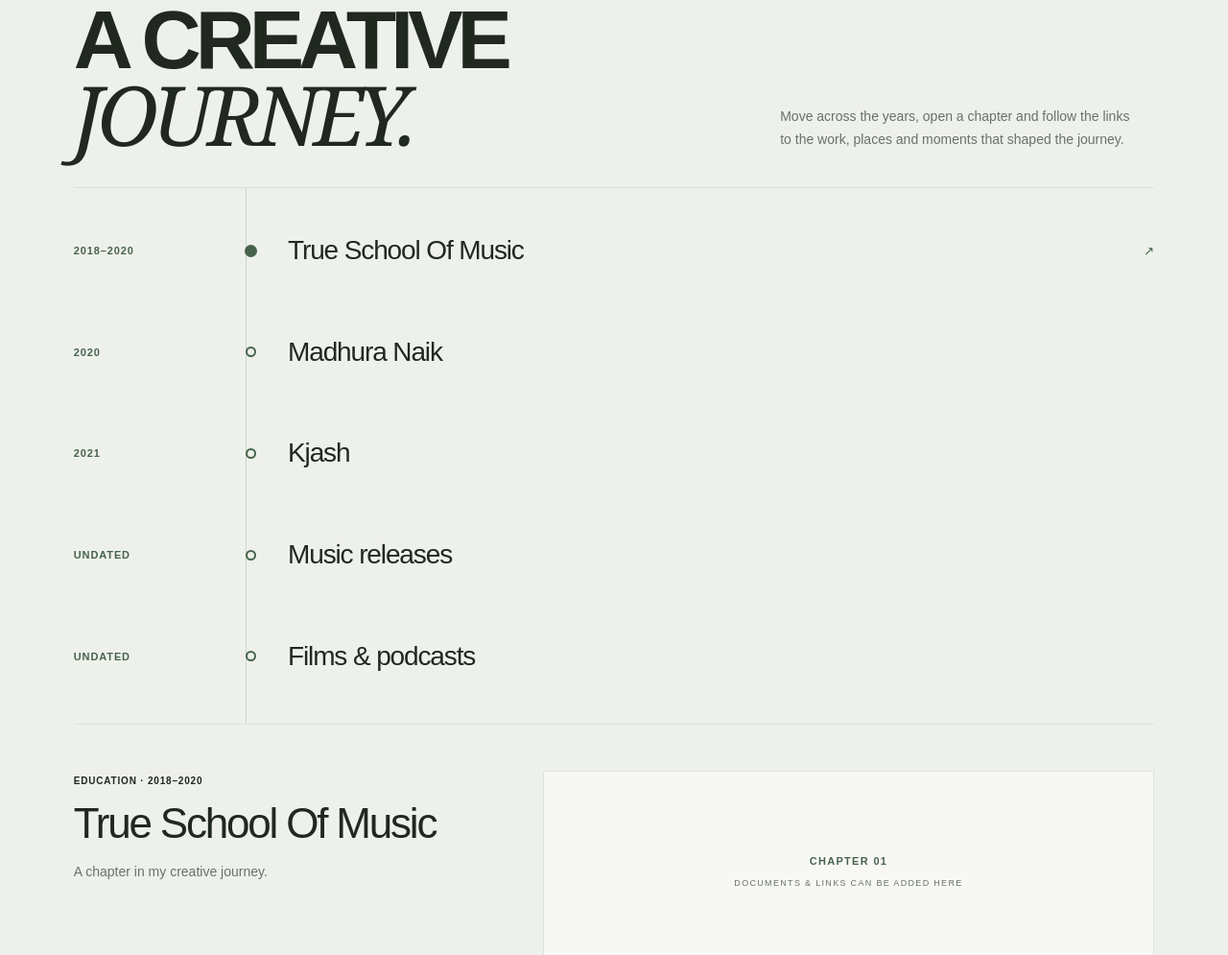
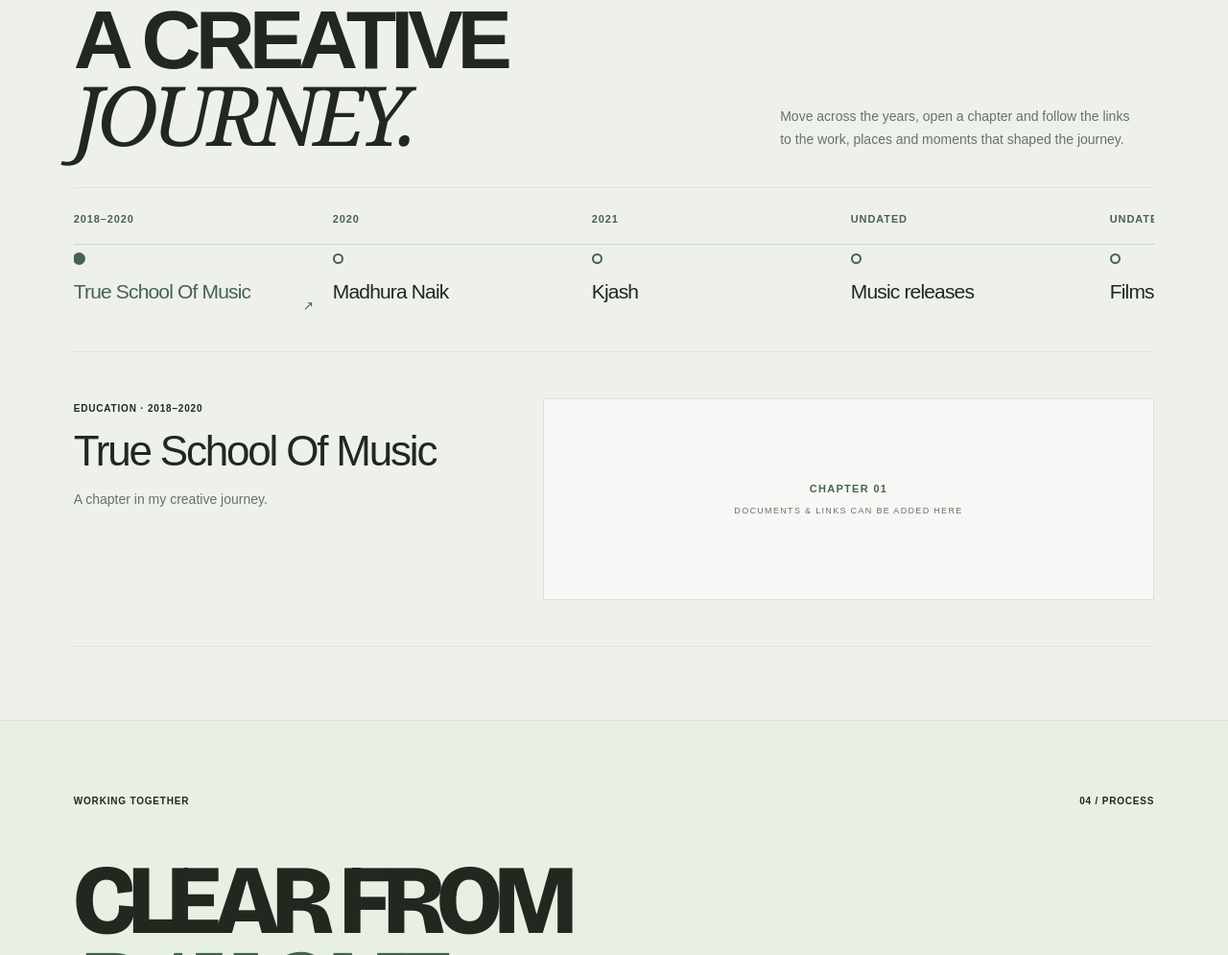
Before and after one commit to arayanlama/Arayan-Lama, a plain HTML site: page public/index.html in a window 1280 px wide. Shown: the part 4364-5359 px from the top of the page at 96% size. Drawn offline with nearby package versions, Linux system fonts and the light colour scheme.

Commit message:
Style the timeline as a horizontal scrollable journey

```diff
--- a/public/styles.css
+++ b/public/styles.css
@@ -289,3 +289,55 @@ html{scroll-behavior:smooth;scroll-padding-top:82px}
 .hero-timeline-track button:hover .hero-timeline-node,.hero-timeline-track button:focus-visible .hero-timeline-node{background:var(--forest-2);transform:scale(1.35)}
 .hero-timeline-track button:focus-visible{outline:2px solid var(--forest-2);outline-offset:4px}
 @media(max-width:600px){.hero-timeline-track{display:flex;overflow-x:auto;padding:0 0 12px;scroll-snap-type:x mandatory}.hero-timeline-track:before{right:0}.hero-timeline-track button{flex:0 0 112px;scroll-snap-align:start}.hero-timeline-heading{align-items:flex-start}.hero-timeline-name{font-size:10px}}
+
+
+/* Horizontal timeline with scrollable chapters */
+.timeline-horizontal{
+  display:flex;
+  align-items:stretch;
+  gap:0;
+  min-height:0;
+  padding:18px 0 22px;
+  overflow-x:auto;
+  overscroll-behavior-x:contain;
+  scroll-snap-type:x mandatory;
+  scrollbar-width:thin;
+  scrollbar-color:var(--sage) transparent;
+}
+.timeline-horizontal:before{
+  left:0;
+  right:0;
+  top:58px;
+  bottom:auto;
+  width:auto;
+  height:1px;
+}
+.timeline-horizontal .timeline-point{
+  flex:0 0 clamp(190px,22vw,270px);
+  display:flex;
+  flex-direction:column;
+  align-items:flex-start;
+  gap:13px;
+  min-height:130px;
+  padding:8px 22px 16px 0;
+  scroll-snap-align:start;
+}
+.timeline-horizontal .timeline-point-year{order:0;white-space:nowrap}
+.timeline-horizontal .timeline-point-dot{order:1;margin-top:17px;margin-bottom:3px}
+.timeline-horizontal .timeline-point-label{order:2;padding:0;font-size:clamp(16px,1.7vw,21px);line-height:1.2}
+.timeline-horizontal .timeline-point-arrow{position:absolute;right:20px;bottom:18px}
+.timeline-horizontal .timeline-point.is-active .timeline-point-label{color:var(--forest-2)}
+.timeline-detail{scroll-margin-top:90px}
+.timeline-media-grid article>a{
+  justify-self:start;
+  color:var(--forest-2);
+  font-size:10px;
+  font-weight:700;
+  text-underline-offset:4px;
+}
+@media(max-width:650px){
+  .timeline-horizontal{margin-right:-22px;padding-right:22px}
+  .timeline-horizontal:before{top:57px;right:22px}
+  .timeline-horizontal .timeline-point{flex-basis:180px;min-height:125px;padding-right:18px}
+  .timeline-horizontal .timeline-point-label{font-size:16px}
+}
```
